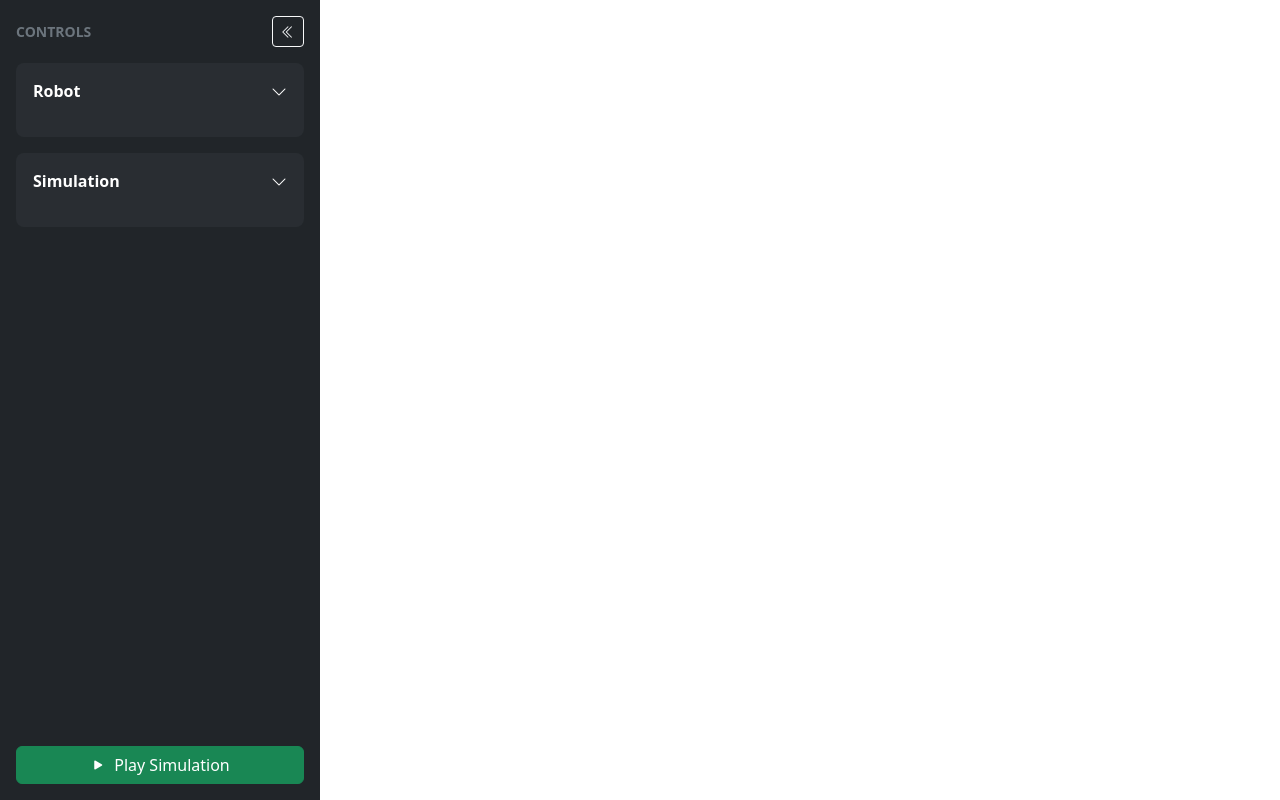
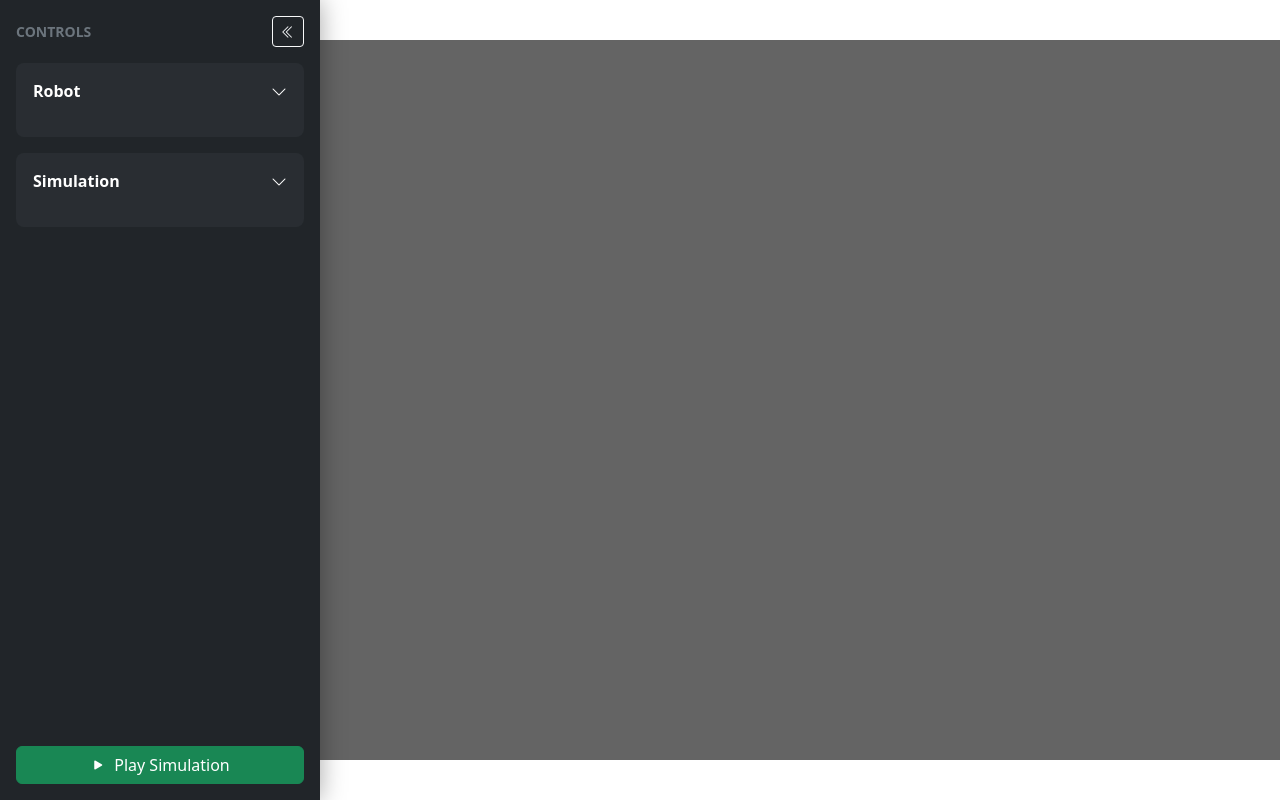
Before and after one commit to Capynetics/NavSketch, a React (Vite) app: page / in a window 1280 px wide. Built offline with nearby package versions, Linux system fonts and the light colour scheme.

Commit message:
created canvas element and added code to draw on it

```diff
--- a/src/App.tsx
+++ b/src/App.tsx
@@ -1,12 +1,16 @@
 
 import { useState } from "react";
 import Sidebar from './components/sidebar';
+import { SimulationCanvas } from "./components/SimulationCanvas";
+import type { ParametersState } from "./types/parameters";
 
 function App() {
-  const [parameters, setParameters] = useState({
+    const [parameters, setParameters] = useState<ParametersState>({
     simulation: {
         running: false,
         timestep: 0.016,
+         canvasWidth: 1280,
+         canvasHeight: 720,
     },
 
     robot: {
@@ -60,10 +64,30 @@ function App() {
   });
 
   return (
-    <Sidebar
-      parameters={parameters}
-      setParameters={setParameters}
-     />
+        <div
+            style={{
+                position: "relative",
+                minHeight: "100vh",
+                width: "100%",
+                overflow: "hidden",
+            }}
+        >
+            <div
+                style={{
+                    position: "absolute",
+                    inset: 0,
+                    display: "flex",
+                    justifyContent: "center",
+                    alignItems: "center",
+                }}
+            >
+                <SimulationCanvas parameters={parameters} />
+            </div>
+            <Sidebar
+                parameters={parameters}
+                setParameters={setParameters}
+            />
+        </div>
   );
 }
 
--- /dev/null
+++ b/src/components/SimulationCanvas.tsx
@@ -0,0 +1,45 @@
+import { useEffect, useRef } from "react";
+import p5 from "p5";
+import { createSketch } from "../simulation/sketch";
+import type { ParametersState } from "../types/parameters";
+
+type SimulationCanvasProps = {
+    parameters: ParametersState;
+};
+
+export function SimulationCanvas({ parameters }: SimulationCanvasProps) {
+    const containerRef = useRef<HTMLDivElement>(null);
+    const instanceRef = useRef<p5 | null>(null);
+
+    useEffect(() => {
+        if (!containerRef.current) return;
+
+        const sketch = createSketch(containerRef.current, parameters);
+        const instance = new p5(sketch);
+        instanceRef.current = instance;
+
+        return () => {
+            instance.remove();
+            instanceRef.current = null;
+        };
+    }, []);
+
+    useEffect(() => {
+        if (!instanceRef.current) return;
+
+        instanceRef.current.resizeCanvas(
+            parameters.simulation.canvasWidth,
+            parameters.simulation.canvasHeight
+        );
+    }, [parameters.simulation.canvasWidth, parameters.simulation.canvasHeight]);
+
+    return (
+        <div
+            ref={containerRef}
+            style={{
+                width: `${parameters.simulation.canvasWidth}px`,
+                height: `${parameters.simulation.canvasHeight}px`,
+            }}
+        />
+    );
+}
--- a/src/components/sidebar.tsx
+++ b/src/components/sidebar.tsx
@@ -1,53 +1,5 @@
 import { useState, type Dispatch, type SetStateAction } from 'react';
-
-type ParametersState = {
-  simulation: {
-    running: boolean;
-    timestep: number;
-  };
-  robot: {
-    model: string;
-    radius: number;
-    maxLinearVelocity: number;
-    maxAngularVelocity: number;
-    initialPose: {
-      x: number;
-      y: number;
-      theta: number;
-    };
-  };
-  goal: {
-    x: number;
-    y: number;
-  };
-  planner: {
-    algorithm: string;
-  };
-  lidar: {
-    enabled: boolean;
-    range: number;
-    resolution: number;
-    fieldOfView: number;
-  };
-  environment: {
-    scenario: string;
-  };
-  visualization: {
-    showGrid: boolean;
-    showRobot: boolean;
-    showGoal: boolean;
-    showObstacles: boolean;
-    showTrajectory: boolean;
-    showLidar: boolean;
-    showRobotHeading: boolean;
-    showCollisionRadius: boolean;
-    showPlannerGraph: boolean;
-  };
-  statistics: {
-    showSimulationTime: boolean;
-    showDistanceTravelled: boolean;
-  };
-};
+import type { ParametersState } from '../types/parameters';
 
 type SidebarProps = {
   parameters: ParametersState;
@@ -156,6 +108,10 @@ function Sidebar({ parameters, setParameters }: SidebarProps) {
     <aside
       className="bg-dark text-white p-3 d-flex flex-column gap-3"
       style={{
+        position: 'absolute',
+        top: 0,
+        left: 0,
+        zIndex: 10,
         width: collapsed ? '72px' : '320px',
         transition: 'width 0.2s ease-in-out',
         minHeight: '100vh',
@@ -163,6 +119,7 @@ function Sidebar({ parameters, setParameters }: SidebarProps) {
         overflowX: 'hidden',
         overflowY: 'auto',
         flexShrink: 0,
+        boxShadow: '0 0 24px rgba(0, 0, 0, 0.35)',
       }}
     >
       <div className={`d-flex align-items-center ${collapsed ? 'justify-content-center' : 'justify-content-between'}`}>
@@ -317,6 +274,29 @@ function Sidebar({ parameters, setParameters }: SidebarProps) {
               />
             </div>
 
+            <div className="row g-2 mb-3">
+              <div className="col-6">
+                <label className="form-label small text-secondary">Canvas Width</label>
+                <input
+                  type="number"
+                  className="form-control form-control-sm"
+                  value={parameters.simulation.canvasWidth}
+                  step="1"
+                  onChange={(event) => updateSimulation({ canvasWidth: Number(event.target.value) })}
+                />
+              </div>
+              <div className="col-6">
+                <label className="form-label small text-secondary">Canvas Height</label>
+                <input
+                  type="number"
+                  className="form-control form-control-sm"
+                  value={parameters.simulation.canvasHeight}
+                  step="1"
+                  onChange={(event) => updateSimulation({ canvasHeight: Number(event.target.value) })}
+                />
+              </div>
+            </div>
+
             <div className="mb-3">
               <label className="form-label small text-secondary">Planner</label>
               <select
--- a/src/main.tsx
+++ b/src/main.tsx
@@ -1,11 +1,8 @@
-import { StrictMode } from 'react'
 import { createRoot } from 'react-dom/client'
 import "bootstrap/dist/css/bootstrap.min.css";
 import "bootstrap-icons/font/bootstrap-icons.css";
 import App from './App'
 
 createRoot(document.getElementById('root')!).render(
-  <StrictMode>
-    <App />
-  </StrictMode>,
+  <App />,
 )
--- /dev/null
+++ b/src/simulation/sketch.ts
@@ -0,0 +1,27 @@
+import p5 from "p5";
+import type { ParametersState } from "../types/parameters";
+
+export function createSketch(parent: HTMLElement, parameters: ParametersState) {
+    return (p: p5) => {
+        p.setup = () => {
+            p.createCanvas(
+                parameters.simulation.canvasWidth,
+                parameters.simulation.canvasHeight
+            ).parent(parent);
+            p.frameRate(24);
+        };
+
+        p.draw = () => {
+            p.background(100);
+
+            p.fill(255);
+            p.noStroke();
+
+            p.fill(255);
+            p.textSize(18);
+            p.text(`FPS: ${Math.round(p.frameRate())}`, 20, 30);
+        };
+
+        p.windowResized = () => {};
+    };
+}
--- /dev/null
+++ b/src/types/parameters.ts
@@ -0,0 +1,50 @@
+export type ParametersState = {
+  simulation: {
+    running: boolean;
+    timestep: number;
+    canvasWidth: number;
+    canvasHeight: number;
+  };
+  robot: {
+    model: string;
+    radius: number;
+    maxLinearVelocity: number;
+    maxAngularVelocity: number;
+    initialPose: {
+      x: number;
+      y: number;
+      theta: number;
+    };
+  };
+  goal: {
+    x: number;
+    y: number;
+  };
+  planner: {
+    algorithm: string;
+  };
+  lidar: {
+    enabled: boolean;
+    range: number;
+    resolution: number;
+    fieldOfView: number;
+  };
+  environment: {
+    scenario: string;
+  };
+  visualization: {
+    showGrid: boolean;
+    showRobot: boolean;
+    showGoal: boolean;
+    showObstacles: boolean;
+    showTrajectory: boolean;
+    showLidar: boolean;
+    showRobotHeading: boolean;
+    showCollisionRadius: boolean;
+    showPlannerGraph: boolean;
+  };
+  statistics: {
+    showSimulationTime: boolean;
+    showDistanceTravelled: boolean;
+  };
+};
```
Also changed, not shown: src/components/simulation.tsx (deleted).
